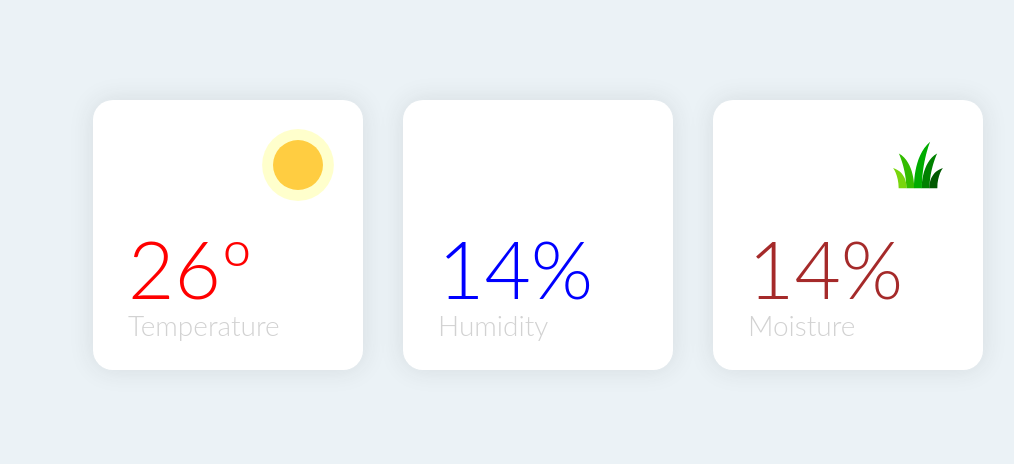
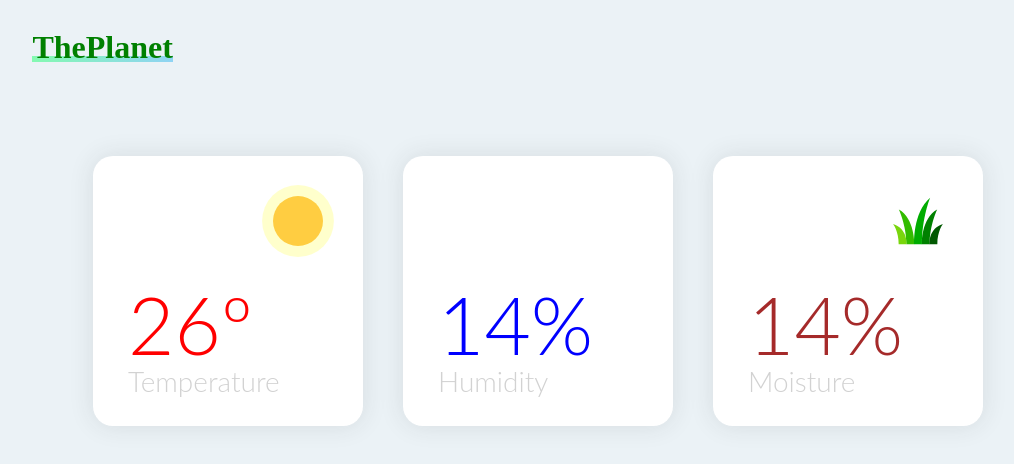
Before and after one commit to kyawmoehan/weather_card, a website: page index.html in a window 1280 px wide. Shown: the whole page, without its empty margins (102-1116 px from the left). Drawn offline with Linux system fonts and the light colour scheme.

Commit message:
Change some design

```diff
--- a/index.html
+++ b/index.html
@@ -7,6 +7,8 @@
     <link rel="stylesheet" href="css/style.css" />
   </head>
   <body>
+    <div class="container">
+      <h1 class="brand-title">ThePlanet</h1>
       <div class="weather-wrapper">
         <div class="weather-card" id="temperature">
           <div class="weather-icon sun"></div>
@@ -28,5 +30,6 @@
           <p>Moisture</p>
         </div>
       </div>
+    </div>
   </body>
 </html>
--- a/package.json
+++ b/package.json
@@ -4,11 +4,15 @@
   "description": "Weather Card design",
   "main": "script.js",
   "scripts": {
-    "test": "echo \"Error: no test specified\" && exit 1"
+    "start": "browser-sync start --directory --server --files \"*.css, *.html, *.js\" "
   },
   "author": "Kyaw Moe Han",
   "license": "MIT",
   "dependencies": {
     "prettier": "^2.0.5"
+  },
+  "devDependencies": {
+    "browser-sync": "^2.26.12",
+    "live-server": "^1.2.1"
   }
 }
--- a/sass/style.scss
+++ b/sass/style.scss
@@ -22,8 +22,25 @@ body {
   box-sizing: border-box;
 }
 
+.container {
+  max-width: 1200px;
+  width: 80%;
+  margin: auto;
+}
+
+.brand-title {
+  color: green;
+  font-weight: bolder;
+  display: inline-block;
+  background-image: linear-gradient(120deg, #84fab0 0%, #8fd3f4 100%);
+  background-repeat: no-repeat;
+  background-size: 100% 0.2em;
+  background-position: 0 88%;
+  transition: background-size 0.25s ease-in;
+}
+
 .weather-wrapper {
-  margin-top: 5rem;
+  margin-top: 3rem;
   display: flex;
   flex-direction: row;
   flex-wrap: wrap;
```
Also changed, not shown: css/style.css, 1 other file. Lines whose indentation alone changed are shown as unchanged.
